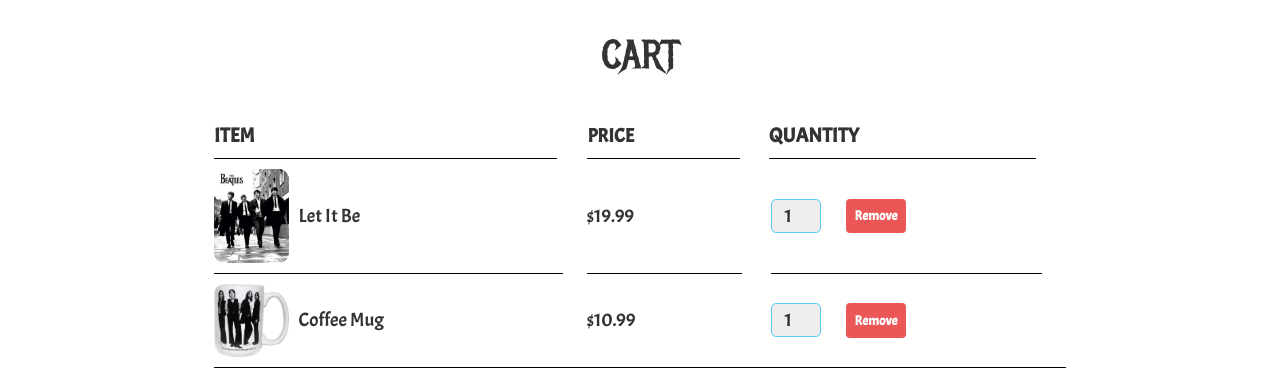
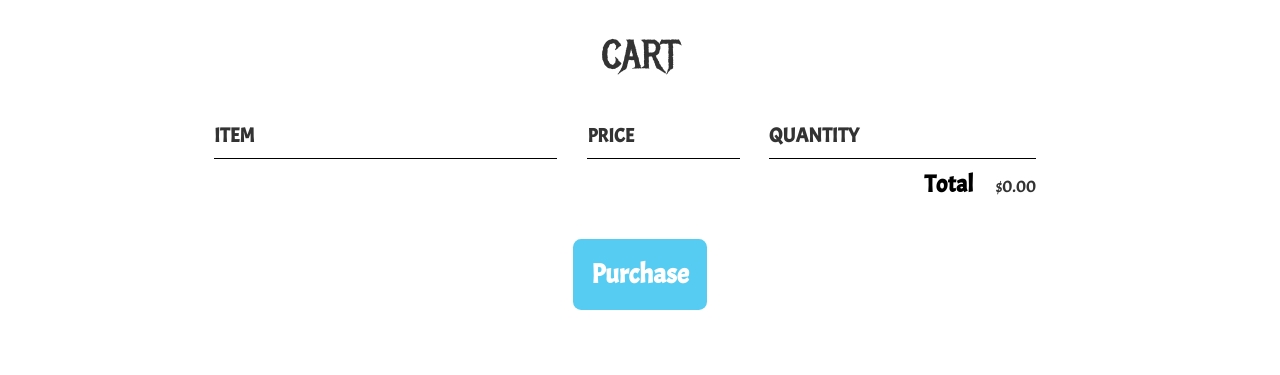
Before and after one commit to stephanieraymos/ShoppingCart, a plain HTML site: page store.html in a window 1280 px wide. Shown: the part 1671-2046 px from the top of the page. Drawn offline with Linux system fonts and the light colour scheme.

Commit message:
Removed defaulted cart items and updated inital total price to 0

```diff
--- a/store.html
+++ b/store.html
@@ -91,32 +91,10 @@
             <span class="cart-column cart-header cart-quantity">QUANTITY</span>
         </div>
         <div class="cart-items">
-            <div class="cart-row">
-                <div class="cart-item cart-column">
-                    <img class="cart-item-img" src="img/LetItBe.jpg" width="100" height="100">
-                    <span class="cart-item-title">Let It Be</span>
-                </div>
-                <span class="cart-price cart-column">$19.99</span>
-                <div class="cart-quantity cart-column">
-                    <input class="cart-quantity-input" type="number" value="1">
-                    <button class="btn btn-danger" role="button">Remove</button>
-                </div>
-            </div>
-            <div class="cart-row">
-                <div class="cart-item cart-column">
-                    <img class="cart-item-img" src="img/mug.jpg" width="100" height="100">
-                    <span class="cart-item-title">Coffee Mug</span>
-                </div>
-                <span class="cart-price cart-column">$10.99</span>
-                <div class="cart-quantity cart-column">
-                    <input class="cart-quantity-input" type="number" value="1">
-                    <button class="btn btn-danger" role="button">Remove</button>
-                </div>
-            </div>
         </div>
         <div class="cart-total">
             <strong class="cart-total-title">Total</strong>
-            <span class="cart-total-price">$30.98</span>
+            <span class="cart-total-price">$0.00</span>
         </div>
             <button class="btn btn-primary btn-purchase" role="button">Purchase</button>
     </section>
```
